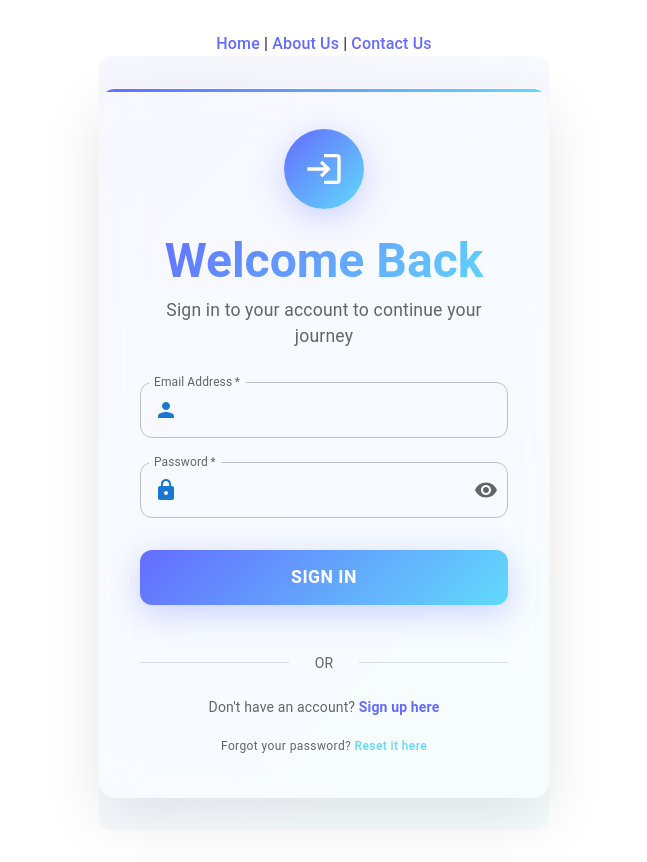
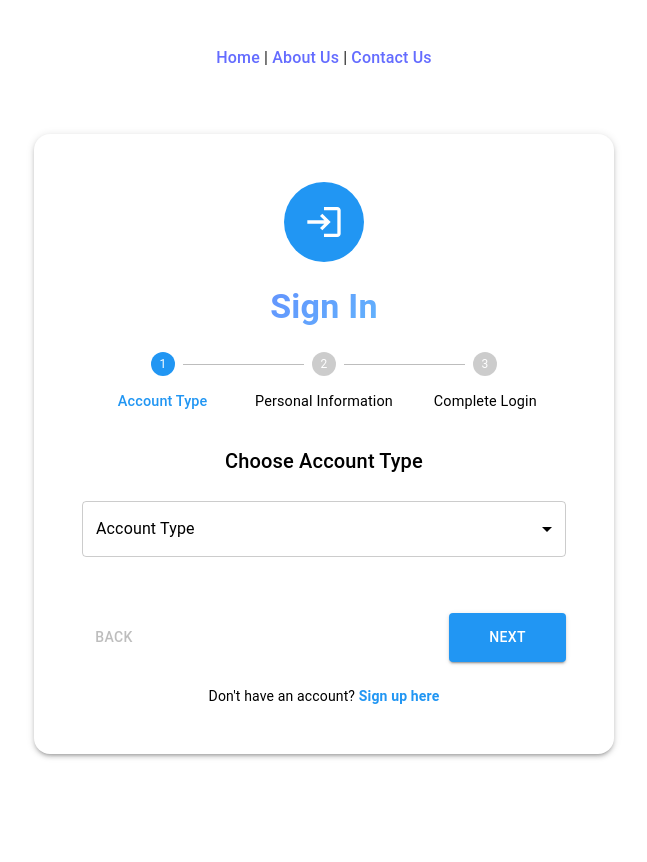
Before and after one commit to r2d2butbetter/fdfed-event-management-website, a React (Vite) app in the folder client/: page /login in a window 1280 px wide. Shown: the whole page, without its empty margins (316-963 px from the left). After the commit the page ends 800 px from the top, so only its background shows below. Built offline with nearby package versions, Linux system fonts and the light colour scheme.

Commit message:
Update Login.jsx
I updated Login page

```diff
--- a/client/src/pages/Login.jsx
+++ b/client/src/pages/Login.jsx
@@ -1,364 +1,267 @@
-import React, { useState, useEffect } from 'react';
+import React, { useState, useContext } from 'react';
 import { useNavigate, Link } from 'react-router-dom';
 import {
   Box,
   Paper,
+  Typography,
+  Button,
+  Stepper,
+  Step,
+  StepLabel,
   TextField,
-    Button,
-    Typography,
-    Alert,
+  InputAdornment,
   CircularProgress,
-    Divider,
-    IconButton,
-    InputAdornment
+  MenuItem,
 } from '@mui/material';
-import {
-    Visibility,
-    VisibilityOff,
-    Login as LoginIcon,
-    Person,
-    Lock
-} from '@mui/icons-material';
+import { Lock, Person, Login as LoginIcon } from '@mui/icons-material';
 import { useAuth } from '../context/AuthContext';
+import { ThemeContext } from '../context/theme-context'; // import your context
+
+const steps = ['Account Type', 'Personal Information', 'Complete Login'];
 
 function Login() {
-    const [formData, setFormData] = useState({
-        email: '',
-        password: ''
-    });
-    const [errors, setErrors] = useState({});
+  const { isDarkMode } = useContext(ThemeContext); // get dark mode from context
+
+  const [activeStep, setActiveStep] = useState(0);
+  const [accountType, setAccountType] = useState('');
+  const [formData, setFormData] = useState({ email: '', password: '' });
   const [showPassword, setShowPassword] = useState(false);
   const [error, setError] = useState('');
-    const { login, user, loading } = useAuth();
+  const { login, loading } = useAuth();
   const navigate = useNavigate();
 
-    // Redirect if already logged in
-    useEffect(() => {
-        if (user) {
-            const dashboardPath = getDashboardPath(user.role);
-            navigate(dashboardPath);
-        }
-    }, [user, navigate]);
-
-    const getDashboardPath = (role) => {
-        switch (role) {
-            case 'admin':
-                return '/admin/dashboard';
-            case 'organizer':
-                return '/organizer/dashboard';
-            default:
-                return '/user/dashboard';
-        }
-    };
-
-    const validateForm = () => {
-        const newErrors = {};
-
-        if (!formData.email.trim()) {
-            newErrors.email = 'Email is required';
-        } else if (!/\S+@\S+\.\S+/.test(formData.email)) {
-            newErrors.email = 'Please enter a valid email address';
-        }
-
-        if (!formData.password.trim()) {
-            newErrors.password = 'Password is required';
-        } else if (formData.password.length < 6) {
-            newErrors.password = 'Password must be at least 6 characters long';
-        }
-
-        setErrors(newErrors);
-        return Object.keys(newErrors).length === 0;
-    };
-
-    const handleInputChange = (e) => {
-        const { name, value } = e.target;
-        setFormData(prev => ({
-            ...prev,
-            [name]: value
-        }));
-
-        // Clear error when user starts typing
-        if (errors[name]) {
-            setErrors(prev => ({
-                ...prev,
-                [name]: ''
-            }));
-        }
-
-        // Clear general error
-        if (error) {
-            setError('');
-        }
-    };
-
-    const handleSubmit = async (e) => {
-        e.preventDefault();
-
-        if (!validateForm()) {
+  const handleNext = async () => {
+    if (activeStep === 0 && !accountType) {
+      setError('Please select account type');
       return;
     }
 
+    if (activeStep === 1) {
+      if (!formData.email || !formData.password) {
+        setError('Please fill in all fields');
+        return;
+      }
       try {
-            const result = await login({
-                email: formData.email,
-                password: formData.password
-            });
-
+        const result = await login({ ...formData });
         if (result.success) {
-                const dashboardPath = getDashboardPath(result.user.role);
-                navigate(dashboardPath);
+          setActiveStep(prev => prev + 1);
+          setTimeout(() => {
+            if (accountType === 'admin') navigate('/admin/dashboard');
+            else if (accountType === 'organizer') navigate('/organizer/dashboard');
+            else navigate('/user/dashboard');
+          }, 1500);
+          return;
         }
       } catch (err) {
-            setError(err.message || 'Login failed. Please try again.');
+        setError(err.message || 'Login failed');
+        return;
       }
+    }
+
+    setError('');
+    setActiveStep(prev => prev + 1);
   };
 
-    const handleTogglePasswordVisibility = () => {
-        setShowPassword(!showPassword);
+  const handleBack = () => {
+    setError('');
+    setActiveStep(prev => prev - 1);
+  };
+
+  const handleChange = e => {
+    const { name, value } = e.target;
+    setFormData(prev => ({ ...prev, [name]: value }));
   };
 
   return (
-        <Box
+    <Box sx={{ display: 'flex', justifyContent: 'center', mt: 8 }}>
+      <Paper
+        elevation={3}
         sx={{
-                display: 'flex',
-                justifyContent: 'center',
-                alignItems: 'center',
-                minHeight: '80vh',
-                py: 4,
-                background: 'linear-gradient(135deg, rgba(100, 108, 255, 0.05) 0%, rgba(97, 218, 251, 0.05) 100%)',
-                borderRadius: 3,
+          p: 6,
+          width: 600,
+          maxWidth: 580,
+          borderRadius: 4,
+          background: isDarkMode ? '#000' : '#fff', // dark mode black, light mode white
+          textAlign: 'center',
+          overflow: 'hidden',
         }}
       >
-            <Paper
-                elevation={0}
-                sx={{
-                    p: 5,
-                    width: '100%',
-                    maxWidth: 450,
-                    textAlign: 'center',
-                    background: 'rgba(255, 255, 255, 0.05)',
-                    backdropFilter: 'blur(20px)',
-                    border: '1px solid rgba(255, 255, 255, 0.1)',
-                    borderRadius: 4,
-                    boxShadow: '0 20px 60px rgba(0, 0, 0, 0.1)',
-                    position: 'relative',
-                    overflow: 'hidden',
-                    '&::before': {
-                        content: '""',
-                        position: 'absolute',
-                        top: 0,
-                        left: 0,
-                        right: 0,
-                        height: 3,
-                        background: 'linear-gradient(135deg, #646cff 0%, #61dafb 100%)',
-                    }
-                }}
-            >
-                <Box sx={{ mb: 4, position: 'relative', zIndex: 1 }}>
         <Box
           sx={{
             width: 80,
             height: 80,
             borderRadius: '50%',
-                            background: 'linear-gradient(135deg, #646cff 0%, #61dafb 100%)',
+            backgroundColor: '#2196f3',
             display: 'flex',
             alignItems: 'center',
             justifyContent: 'center',
             mx: 'auto',
             mb: 3,
-                            boxShadow: '0 8px 32px rgba(100, 108, 255, 0.3)',
           }}
         >
           <LoginIcon sx={{ fontSize: 40, color: 'white' }} />
         </Box>
+
         <Typography
-                        variant="h3"
-                        component="h1"
-                        gutterBottom
+          variant="h4"
           sx={{
             fontWeight: 700,
             background: 'linear-gradient(135deg, #646cff 0%, #61dafb 100%)',
             backgroundClip: 'text',
             WebkitBackgroundClip: 'text',
             WebkitTextFillColor: 'transparent',
-                            mb: 1,
+            mb: 3,
           }}
         >
-                        Welcome Back
+          Sign In
         </Typography>
-                    <Typography
-                        variant="body1"
-                        color="text.secondary"
-                        sx={{ fontSize: '1.1rem', lineHeight: 1.5 }}
-                    >
-                        Sign in to your account to continue your journey
-                    </Typography>
-                </Box>
 
-                {error && (
-                    <Alert
-                        severity="error"
+        <Stepper activeStep={activeStep} alternativeLabel sx={{ mb: 4, flexWrap: 'wrap' }}>
+          {steps.map((label, index) => (
+            <Step key={label} sx={{ width: 'auto' }}>
+              <StepLabel
                 sx={{
-                            mb: 3,
-                            borderRadius: 2,
-                            '& .MuiAlert-message': {
-                                fontSize: '0.95rem',
-                            }
+                  '& .MuiStepLabel-label': {
+                    color: isDarkMode ? 'white !important' : 'black !important',
+                    fontSize: '0.9rem',
+                    whiteSpace: 'normal',
+                    wordBreak: 'break-word',
+                  },
+                  '& .MuiStepIcon-root': {
+                    color: activeStep > index
+                      ? '#2196f3'
+                      : isDarkMode
+                      ? 'rgba(255,255,255,0.3)'
+                      : 'rgba(0,0,0,0.2)',
+                  },
+                  '& .Mui-active': { color: '#2196f3 !important' },
+                  '& .Mui-completed': { color: '#2196f3 !important' },
                 }}
               >
-                        {error}
-                    </Alert>
+                {label}
+              </StepLabel>
+            </Step>
+          ))}
+        </Stepper>
+
+        {activeStep === 0 && (
+          <>
+            <Typography variant="h6" sx={{ mb: 3, color: isDarkMode ? 'white' : 'black' }}>
+              Choose Account Type
+            </Typography>
+            <TextField
+              select
+              fullWidth
+              label="Account Type"
+              value={accountType}
+              onChange={e => setAccountType(e.target.value)}
+              SelectProps={{ sx: { '& .MuiSvgIcon-root': { color: isDarkMode ? 'white' : 'black' } } }}
+              sx={{
+                mb: 4,
+                '& .MuiInputLabel-root': { color: isDarkMode ? 'white' : 'black' },
+                '& .MuiOutlinedInput-root': {
+                  '& fieldset': { borderColor: accountType ? '#2196f3' : isDarkMode ? 'rgba(255,255,255,0.3)' : 'rgba(0,0,0,0.2)' },
+                  '&:hover fieldset': { borderColor: '#2196f3' },
+                  '&.Mui-focused fieldset': { borderColor: '#2196f3' },
+                },
+                '& .MuiInputBase-input': { color: isDarkMode ? 'white' : 'black' },
+              }}
+            >
+              <MenuItem value="admin">Admin</MenuItem>
+              <MenuItem value="organizer">Organizer</MenuItem>
+              <MenuItem value="user">User</MenuItem>
+            </TextField>
+          </>
         )}
 
-                <Box component="form" onSubmit={handleSubmit} sx={{ position: 'relative', zIndex: 1 }}>
+        {activeStep === 1 && (
+          <>
             <TextField
               fullWidth
-                        label="Email Address"
+              label="Email"
               name="email"
               type="email"
               value={formData.email}
-                        onChange={handleInputChange}
-                        error={Boolean(errors.email)}
-                        helperText={errors.email}
-                        required
+              onChange={handleChange}
               sx={{
                 mb: 3,
+                '& .MuiInputLabel-root': { color: isDarkMode ? 'white' : 'black' },
                 '& .MuiOutlinedInput-root': {
-                                borderRadius: 3,
-                                background: 'rgba(255, 255, 255, 0.05)',
-                                '&:hover': {
-                                    background: 'rgba(255, 255, 255, 0.08)',
+                  '& fieldset': { borderColor: '#2196f3' },
+                  '&:hover fieldset': { borderColor: '#64b5f6' },
+                  '&.Mui-focused fieldset': { borderColor: '#2196f3' },
                 },
-                                '&.Mui-focused': {
-                                    background: 'rgba(255, 255, 255, 0.1)',
-                                }
-                            }
+                '& .MuiInputBase-input': { color: isDarkMode ? 'white' : 'black' },
               }}
               InputProps={{
                 startAdornment: (
                   <InputAdornment position="start">
-                                    <Person sx={{ color: 'primary.main' }} />
+                    <Person sx={{ color: '#2196f3' }} />
                   </InputAdornment>
                 ),
               }}
             />
-
             <TextField
               fullWidth
               label="Password"
               name="password"
               type={showPassword ? 'text' : 'password'}
               value={formData.password}
-                        onChange={handleInputChange}
-                        error={Boolean(errors.password)}
-                        helperText={errors.password}
-                        required
+              onChange={handleChange}
               sx={{
-                            mb: 4,
+                mb: 3,
+                '& .MuiInputLabel-root': { color: isDarkMode ? 'white' : 'black' },
                 '& .MuiOutlinedInput-root': {
-                                borderRadius: 3,
-                                background: 'rgba(255, 255, 255, 0.05)',
-                                '&:hover': {
-                                    background: 'rgba(255, 255, 255, 0.08)',
+                  '& fieldset': { borderColor: '#2196f3' },
+                  '&:hover fieldset': { borderColor: '#64b5f6' },
+                  '&.Mui-focused fieldset': { borderColor: '#2196f3' },
                 },
-                                '&.Mui-focused': {
-                                    background: 'rgba(255, 255, 255, 0.1)',
-                                }
-                            }
+                '& .MuiInputBase-input': { color: isDarkMode ? 'white' : 'black' },
               }}
               InputProps={{
                 startAdornment: (
                   <InputAdornment position="start">
-                                    <Lock sx={{ color: 'primary.main' }} />
-                                </InputAdornment>
-                            ),
-                            endAdornment: (
-                                <InputAdornment position="end">
-                                    <IconButton
-                                        onClick={handleTogglePasswordVisibility}
-                                        edge="end"
-                                        sx={{
-                                            color: 'text.secondary',
-                                            '&:hover': {
-                                                color: 'primary.main',
-                                            }
-                                        }}
-                                    >
-                                        {showPassword ? <VisibilityOff /> : <Visibility />}
-                                    </IconButton>
+                    <Lock sx={{ color: '#2196f3' }} />
                   </InputAdornment>
                 ),
               }}
             />
+          </>
+        )}
 
+        {error && (
+          <Typography color="error" sx={{ mb: 3 }}>
+            {error}
+          </Typography>
+        )}
+
+        <Box sx={{ display: 'flex', justifyContent: 'space-between', mt: 3 }}>
+          <Button disabled={activeStep === 0} onClick={handleBack}>
+            Back
+          </Button>
           <Button
-                        type="submit"
-                        fullWidth
             variant="contained"
-                        size="large"
+            onClick={handleNext}
             disabled={loading}
             sx={{
-                            mb: 3,
+              backgroundColor: '#2196f3',
+              color: '#fff',
+              px: 5,
               py: 1.5,
-                            fontSize: '1.1rem',
-                            fontWeight: 600,
-                            borderRadius: 3,
-                            background: 'linear-gradient(135deg, #646cff 0%, #61dafb 100%)',
-                            boxShadow: '0 8px 32px rgba(100, 108, 255, 0.3)',
-                            '&:hover': {
-                                background: 'linear-gradient(135deg, #535bf2 0%, #4ac8e8 100%)',
-                                transform: 'translateY(-2px)',
-                                boxShadow: '0 12px 40px rgba(100, 108, 255, 0.4)',
-                            },
-                            '&:disabled': {
-                                background: 'rgba(100, 108, 255, 0.3)',
-                            }
             }}
           >
-                        {loading ? (
-                            <CircularProgress size={24} sx={{ color: 'white' }} />
-                        ) : (
-                            'Sign In'
-                        )}
+            {loading ? <CircularProgress size={24} sx={{ color: 'white' }} /> : activeStep === steps.length - 1 ? 'Finish' : 'Next'}
           </Button>
         </Box>
 
-                <Divider sx={{ my: 3 }}>
-                    <Typography variant="body2" color="text.secondary" sx={{ px: 2 }}>
-                        OR
-                    </Typography>
-                </Divider>
-
-                <Typography variant="body2" color="text.secondary" sx={{ mb: 2 }}>
+        {activeStep < 2 && (
+          <Typography variant="body2" sx={{ mt: 3, color: isDarkMode ? 'white' : 'black' }}>
             Don't have an account?{' '}
-                    <Link
-                        to="/signup"
-                        style={{
-                            color: '#646cff',
-                            textDecoration: 'none',
-                            fontWeight: 600,
-                            transition: 'color 0.3s ease',
-                        }}
-                        onMouseEnter={(e) => e.target.style.color = '#535bf2'}
-                        onMouseLeave={(e) => e.target.style.color = '#646cff'}
-                    >
+            <Link to="/signup" style={{ color: '#2196f3', fontWeight: 600 }}>
               Sign up here
             </Link>
           </Typography>
-
-                <Typography variant="caption" color="text.secondary">
-                    Forgot your password?{' '}
-                    <Link
-                        to="/forgot-password"
-                        style={{
-                            color: '#61dafb',
-                            textDecoration: 'none',
-                            fontWeight: 500,
-                        }}
-                    >
-                        Reset it here
-                    </Link>
-                </Typography>
+        )}
       </Paper>
     </Box>
   );
```
Lines whose indentation alone changed are shown as unchanged.
